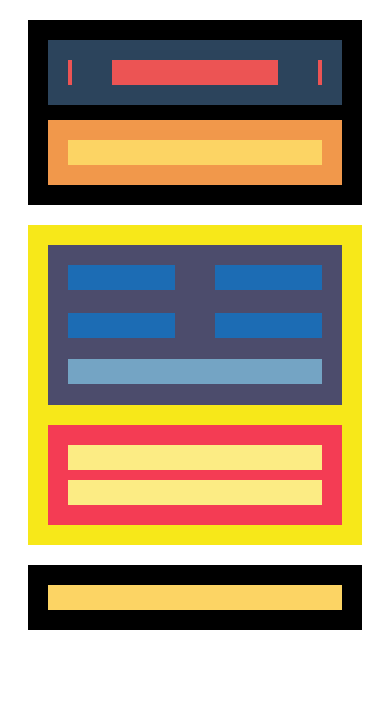
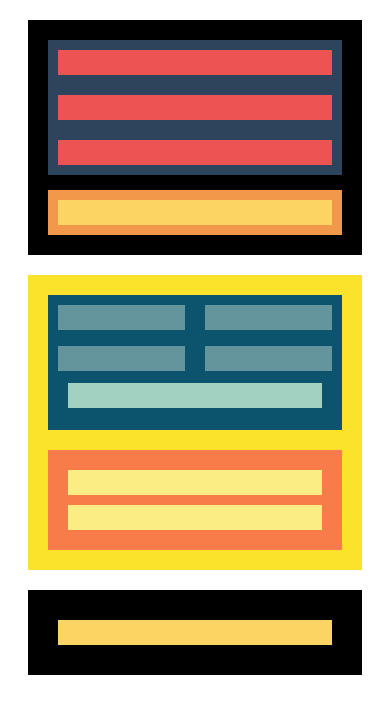
Before and after one commit to diegochiola/Sprint1_PHP_DiegoChiola, a plain HTML site: page tema1/Ejercicio1/index.html in a window 390 px wide. Drawn offline with Linux system fonts and the light colour scheme.

Commit message:
Correccion de subcontenedor 1 para @media 480p

```diff
--- a/tema1/Ejercicio1/styles.css
+++ b/tema1/Ejercicio1/styles.css
@@ -102,13 +102,130 @@ body{
     /* Colocar los atributos que cambian solamente de cada elemento*/
     /* Solo se modifica el contenedor 2*/
     .contenedor2{
-        height: auto;
+        background: #f7e819;
+        grid-template-columns: auto;
+
+        /*height: auto;
         background:#f7e819  ;
         padding: 20px;
         margin: 20px;
         display: grid;
         grid-template-columns: auto;
-        gap:20px;
+        gap:20px;*/
+
 
     }
   }
+  @media (max-width: 480px) {
+    .contenedor1{ /*no se si debe cambiar algo*/
+        height: auto;
+
+        /*background: black;
+
+        padding: 20px;
+        margin: 20px;
+        display: grid;*/
+
+
+    }
+    .subcontenedor1{
+        height: auto;
+        grid-template-columns: auto;
+        grid-template-rows: repeat(3, 1fr);
+        /*background-color: #2c445c;
+        display: grid;
+        margin: 10px;
+        margin-bottom: 15px;
+        grid-template-rows: repeat(3, 1fr);*/
+    }
+
+    .elemento1{
+        background-color: #ec5454  ;
+        margin: 10px
+        /*
+        height: 25px;
+        margin: 20px */
+
+    }
+    .elemento2{
+        background-color: #ec5454 ;
+        margin: 10px
+        /*height: 25px;
+        margin: 20px*/
+
+
+    }
+
+    .subcontenedor2{
+        height: auto;
+        background-color:  #f1984b ;
+        /*display: grid;*/
+
+    }
+    .elemento4{
+        background-color: #fcd464 ;
+        margin: 10px
+        /*height: 25px;*/
+    }
+    .contenedor2{
+        height: auto;
+        background:#fbe32c ;
+        grid-template-columns: auto;
+        /*padding:20px;
+        margin:20px;
+        display: grid;
+
+        gap:20px;*/
+
+    }
+    .subcontenedor3{
+        height: auto;
+        background-color: #0c546d  ;
+
+        /*display: grid;
+        padding: 20px;
+        grid-template-rows: 30% auto;*/
+
+    }
+    .elemento5{
+        background-color: #64949c;
+        margin: 10px
+
+        /*height: 25px;
+        margin: 20px;*/
+    }
+    .elemento6{
+        grid-column: 1 /span 2;
+        background-color: #a1d2c1 ;
+        /*height: 25px;
+        margin: 0px 20px 20px 20px;*/
+
+    }
+    .subcontenedor4{
+        height: auto;
+        background-color: #f87c4a  ;
+        display: grid;
+        grid-template-rows: 35px;
+        /*grid-template-rows: 30% 30% auto;*/
+    }
+    .elemento7{
+        background-color: #fcec84 ;
+        /*height: 25px;
+        margin: 20px*/
+    }
+    .contenedor3{
+        height: auto;
+        /*padding: 20px;
+        margin: 20px;
+        display: grid;
+        background: black;  */
+    }
+
+    .elemento8{
+        background-color: #fcd464 ;
+        margin: 10px;
+        /*height: 25px;*/
+
+    }
+
+  }
```
